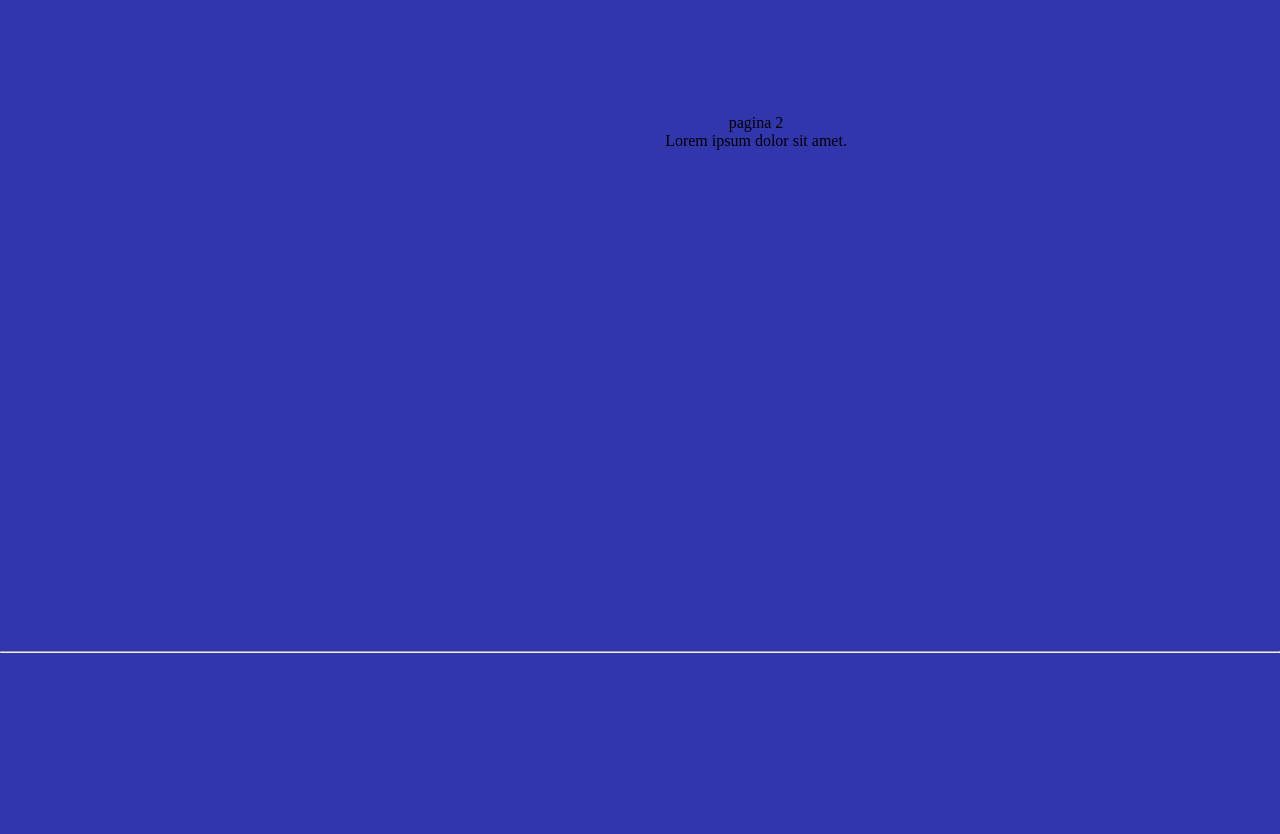
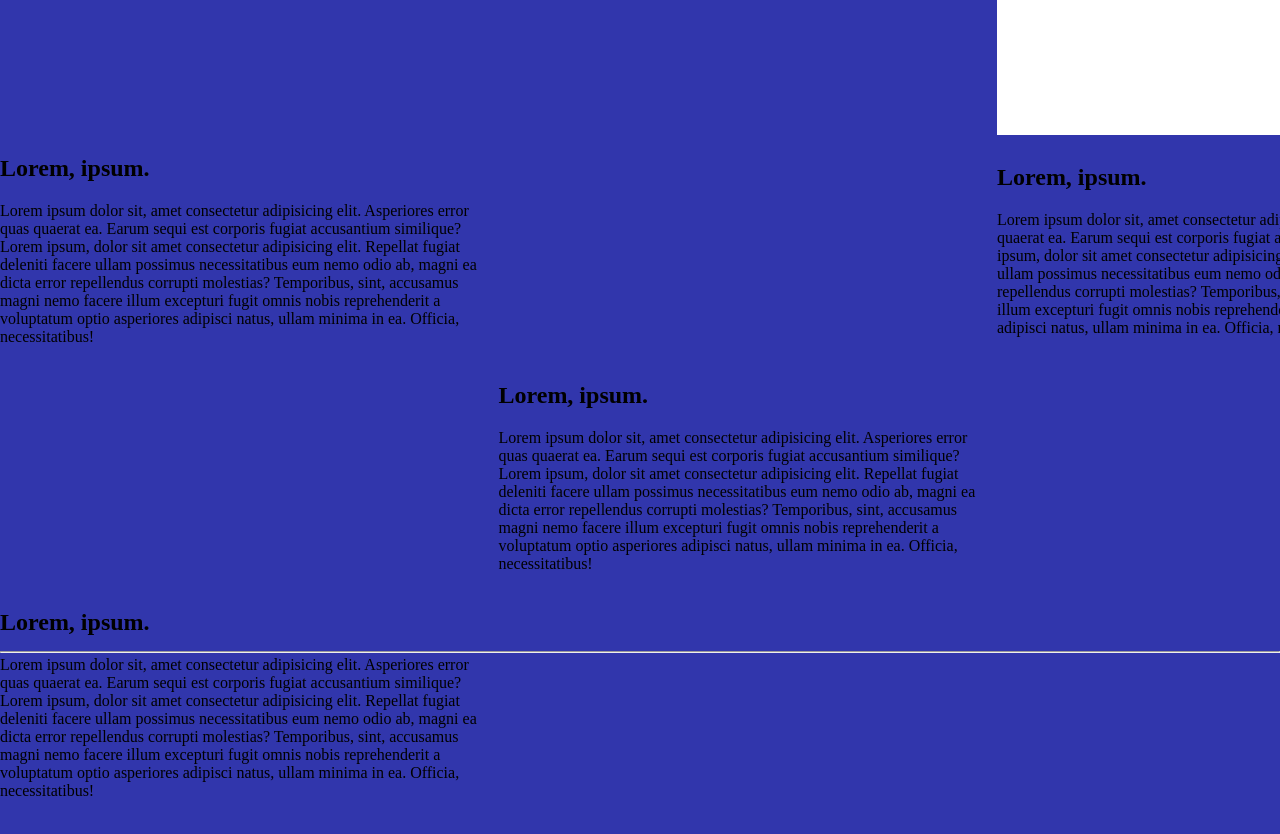
Before and after one commit to ivanmartins090317/landingPage_netlinks, a React (Create React App) app: page / in a window 1280 px wide. Shown: the part 1420-2254 px from the top of the page. Built offline with nearby package versions, Linux system fonts and the light colour scheme.

Commit message:
inicia page 2

```diff
--- a/src/App.js
+++ b/src/App.js
@@ -1,3 +1,5 @@
+// styled componets
+
 import {
   PageOne,
   PageTwo,
@@ -9,6 +11,8 @@ import {
 } from "./PageOne";
 import BlockOne from "./blockOne";
 import BlockTwo from "./BlockTwo";
+import { ContentImg } from "./PageTwocss";
+// imagens
 import logo_Topo from "./image/image_logo_topo.svg";
 
 function App() {
@@ -38,6 +42,70 @@ function App() {
       <hr />
       <PageTwo>
         pagina 2<header>Lorem ipsum dolor sit amet.</header>
+        <ContentImg>
+          <img src="" alt="" />
+        </ContentImg>
+        <div>
+          <h2>Lorem, ipsum.</h2>
+          <p>
+            Lorem ipsum dolor sit, amet consectetur adipisicing elit. Asperiores
+            error quas quaerat ea. Earum sequi est corporis fugiat accusantium
+            similique? Lorem ipsum, dolor sit amet consectetur adipisicing elit.
+            Repellat fugiat deleniti facere ullam possimus necessitatibus eum
+            nemo odio ab, magni ea dicta error repellendus corrupti molestias?
+            Temporibus, sint, accusamus magni nemo facere illum excepturi fugit
+            omnis nobis reprehenderit a voluptatum optio asperiores adipisci
+            natus, ullam minima in ea. Officia, necessitatibus!
+          </p>
+        </div>
+        <div>
+          <img src="" alt="" />
+        </div>
+        <div>
+          <h2>Lorem, ipsum.</h2>
+          <p>
+            Lorem ipsum dolor sit, amet consectetur adipisicing elit. Asperiores
+            error quas quaerat ea. Earum sequi est corporis fugiat accusantium
+            similique? Lorem ipsum, dolor sit amet consectetur adipisicing elit.
+            Repellat fugiat deleniti facere ullam possimus necessitatibus eum
+            nemo odio ab, magni ea dicta error repellendus corrupti molestias?
+            Temporibus, sint, accusamus magni nemo facere illum excepturi fugit
+            omnis nobis reprehenderit a voluptatum optio asperiores adipisci
+            natus, ullam minima in ea. Officia, necessitatibus!
+          </p>
+        </div>
+        <div>
+          <img src="" alt="" />
+        </div>
+        <div>
+          <h2>Lorem, ipsum.</h2>
+          <p>
+            Lorem ipsum dolor sit, amet consectetur adipisicing elit. Asperiores
+            error quas quaerat ea. Earum sequi est corporis fugiat accusantium
+            similique? Lorem ipsum, dolor sit amet consectetur adipisicing elit.
+            Repellat fugiat deleniti facere ullam possimus necessitatibus eum
+            nemo odio ab, magni ea dicta error repellendus corrupti molestias?
+            Temporibus, sint, accusamus magni nemo facere illum excepturi fugit
+            omnis nobis reprehenderit a voluptatum optio asperiores adipisci
+            natus, ullam minima in ea. Officia, necessitatibus!
+          </p>
+        </div>
+        <div>
+          <img src="" alt="" />
+        </div>
+        <div>
+          <h2>Lorem, ipsum.</h2>
+          <p>
+            Lorem ipsum dolor sit, amet consectetur adipisicing elit. Asperiores
+            error quas quaerat ea. Earum sequi est corporis fugiat accusantium
+            similique? Lorem ipsum, dolor sit amet consectetur adipisicing elit.
+            Repellat fugiat deleniti facere ullam possimus necessitatibus eum
+            nemo odio ab, magni ea dicta error repellendus corrupti molestias?
+            Temporibus, sint, accusamus magni nemo facere illum excepturi fugit
+            omnis nobis reprehenderit a voluptatum optio asperiores adipisci
+            natus, ullam minima in ea. Officia, necessitatibus!
+          </p>
+        </div>
       </PageTwo>
       <hr />
       <PageThree>pagina 3</PageThree>;
--- a/src/PageOne.jsx
+++ b/src/PageOne.jsx
@@ -16,7 +16,11 @@ export const PageOne = styled.div`
   color: white; */
 `;
 
-export const PageTwo = styled(PageOne)``;
+export const PageTwo = styled(PageOne)`
+  display: none;
+  display: grid;
+  grid-template-columns: 1fr 1fr 1fr;
+`;
 
 export const PageThree = styled(PageOne)``;
 
--- /dev/null
+++ b/src/PageTwocss.jsx
@@ -0,0 +1,7 @@
+import styled from "styled-components";
+
+export const ContentImg = styled.div`
+  width: 515px;
+  height: 515px;
+  background-color: #ffff;
+`;
```
